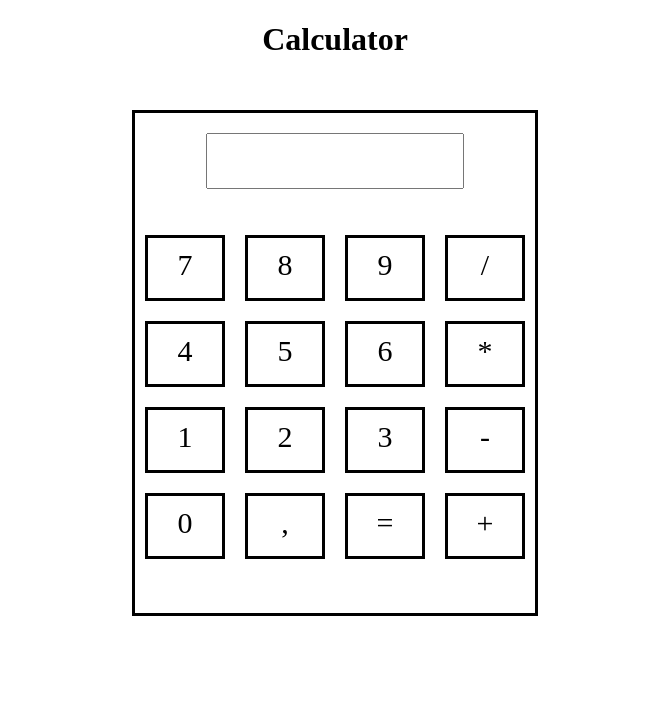
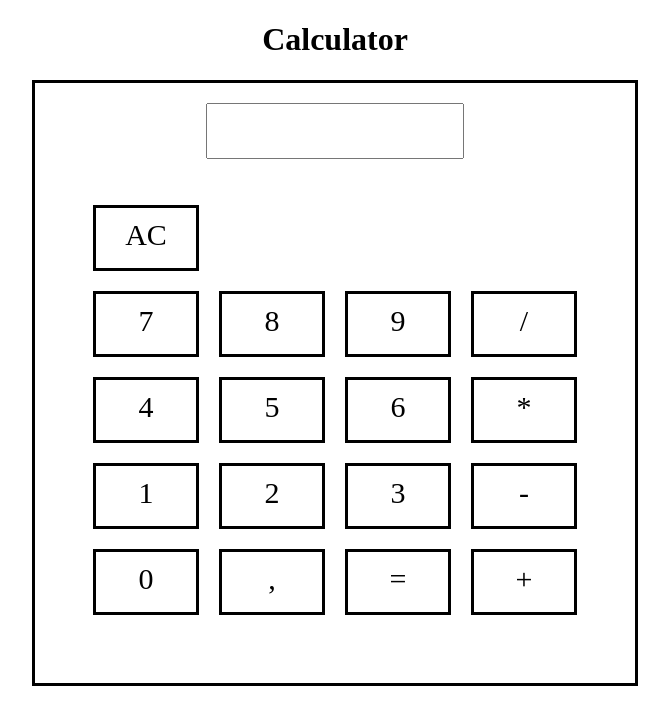
Before and after one commit to AndersenMattias/Calculator-Js, a plain HTML site: page index.html in a window 1280 px wide. Shown: the whole page, without its empty margins (305-974 px from the left). Drawn offline with Linux system fonts and the light colour scheme.

Commit message:
add reset btn

```diff
--- a/index.html
+++ b/index.html
@@ -13,8 +13,11 @@
         <div class="display">
           <input id="ouput" type="number" />
         </div>
+
         <br /><br />
-        <div class="numbers-container">
+
+        <div class="btn reset">AC</div>
+        <div class="numbers-container1">
           <div class="btn seven">7</div>
           <div class="btn eight">8</div>
           <div class="btn nine">9</div>
--- a/styles.css
+++ b/styles.css
@@ -1,6 +1,6 @@
 .display,
 .outer-container,
-.numbers-container,
+.numbers-container1,
 .numbers-container2,
 .numbers-container3,
 .numbers-container4 {
@@ -12,14 +12,14 @@ h1 {
   text-align: center;
 }
 
-.outer-container {
-  padding-top: 30px;
+.reset {
+  transform: translate(48px);
 }
 
 .main-container {
   border: 3px solid black;
-  width: 400px;
-  height: 500px;
+  width: 600px;
+  height: 600px;
 }
 
 .display {
```
